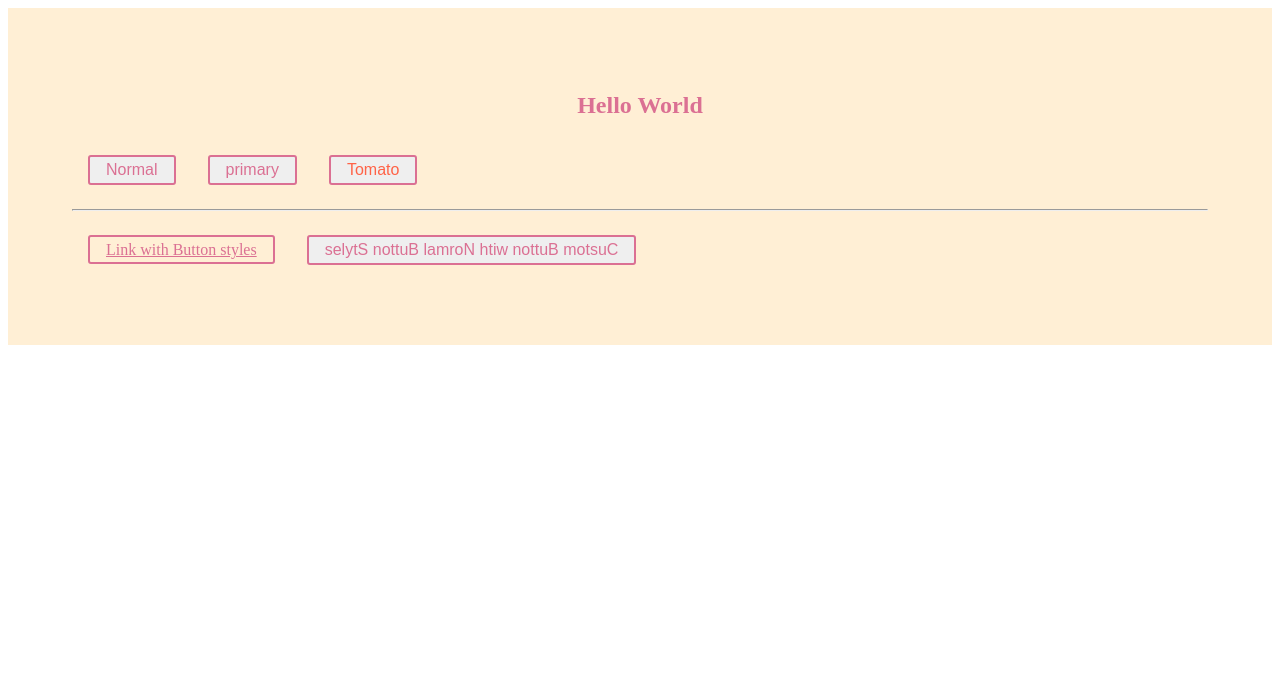
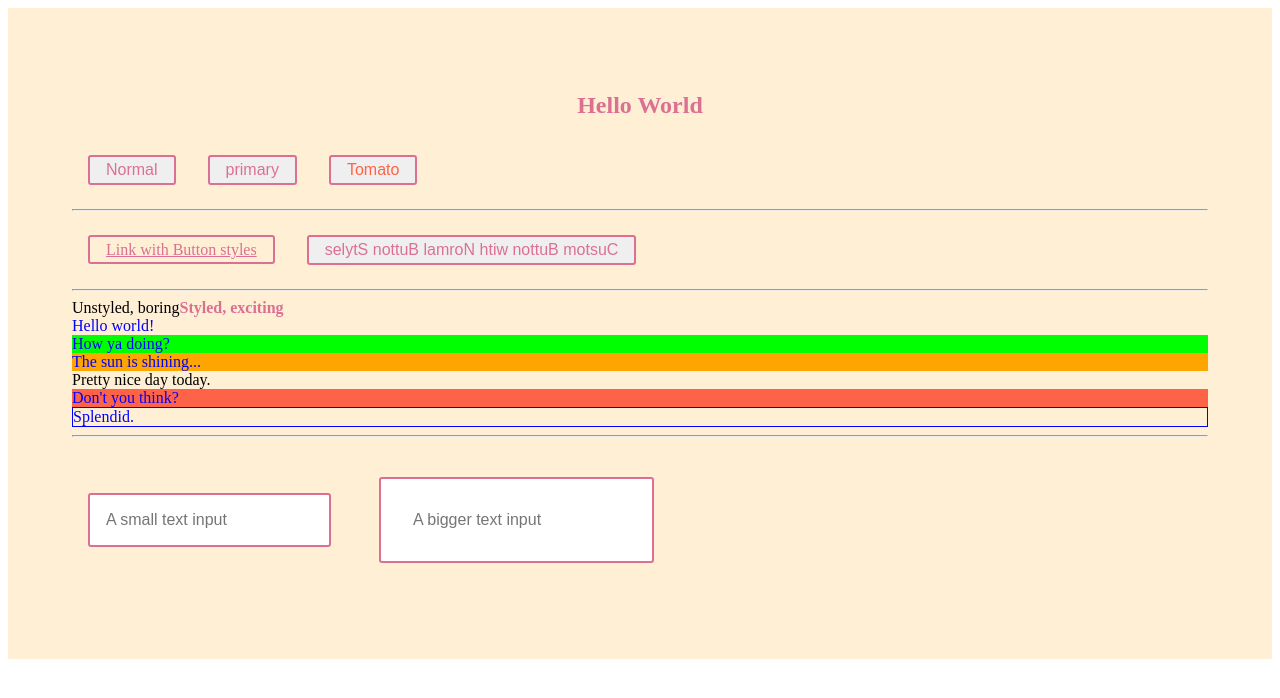
Before and after one commit to searchme86/react-scaffolding, a React (Create React App) app: page / in a window 1280 px wide. Shown: the top 698 px of the page. Built offline with nearby package versions, Linux system fonts and the light colour scheme.

Commit message:
💄 styled components updated

```diff
--- a/src/components/styled/StyledExam.js
+++ b/src/components/styled/StyledExam.js
@@ -30,6 +30,46 @@ const ReversedButton = (props) => (
   <Button {...props} children={props.children.split("").reverse()} />
 );
 
+const Link = ({ className, children }) => (
+  <a className={className}>{children}</a>
+);
+
+const StyledLink = styled(Link)`
+  color: palevioletred;
+  font-weight: bold;
+`;
+
+const Thing = styled.div.attrs((/* props */) => ({ tabIndex: 0 }))`
+  color: blue;
+  &:hover {
+    color: red; // <Thing> when hovered
+  }
+  & ~ & {
+    background: tomato; // <Thing> as a sibling of <Thing>, but maybe not directly next to it
+  }
+  & + & {
+    background: lime; // <Thing> next to <Thing>
+  }
+  &.something {
+    background: orange; // <Thing> tagged with an additional CSS class ".something"
+  }
+  .something-else & {
+    border: 1px solid; // <Thing> inside another element labeled ".something-else"
+  }
+`;
+
+const Input = styled.input.attrs((props) => ({
+  type: "text",
+  size: props.size || "1em",
+}))`
+  color: palevioletred;
+  font-size: 1em;
+  border: 2px solid palevioletred;
+  border-radius: 3px;
+  margin: ${(props) => props.size};
+  padding: ${(props) => props.size};
+`;
+
 function StyeldExam() {
   return (
     <Wrapper>
@@ -45,6 +85,24 @@ function StyeldExam() {
       <Button as={ReversedButton}>
         Custom Button with Normal Button Styles
       </Button>
+      <br />
+      <hr />
+      <Link>Unstyled, boring</Link>
+      <StyledLink>Styled, exciting</StyledLink>
+      <Thing>Hello world!</Thing>
+      <Thing>How ya doing?</Thing>
+      <Thing className="something">The sun is shining...</Thing>
+      <div>Pretty nice day today.</div>
+      <Thing>Don't you think?</Thing>
+      <div className="something-else">
+        <Thing>Splendid.</Thing>
+      </div>
+
+      <hr />
+      <div>
+        <Input placeholder="A small text input" />
+        <Input placeholder="A bigger text input" size="2em" />
+      </div>
     </Wrapper>
   );
 }
```
